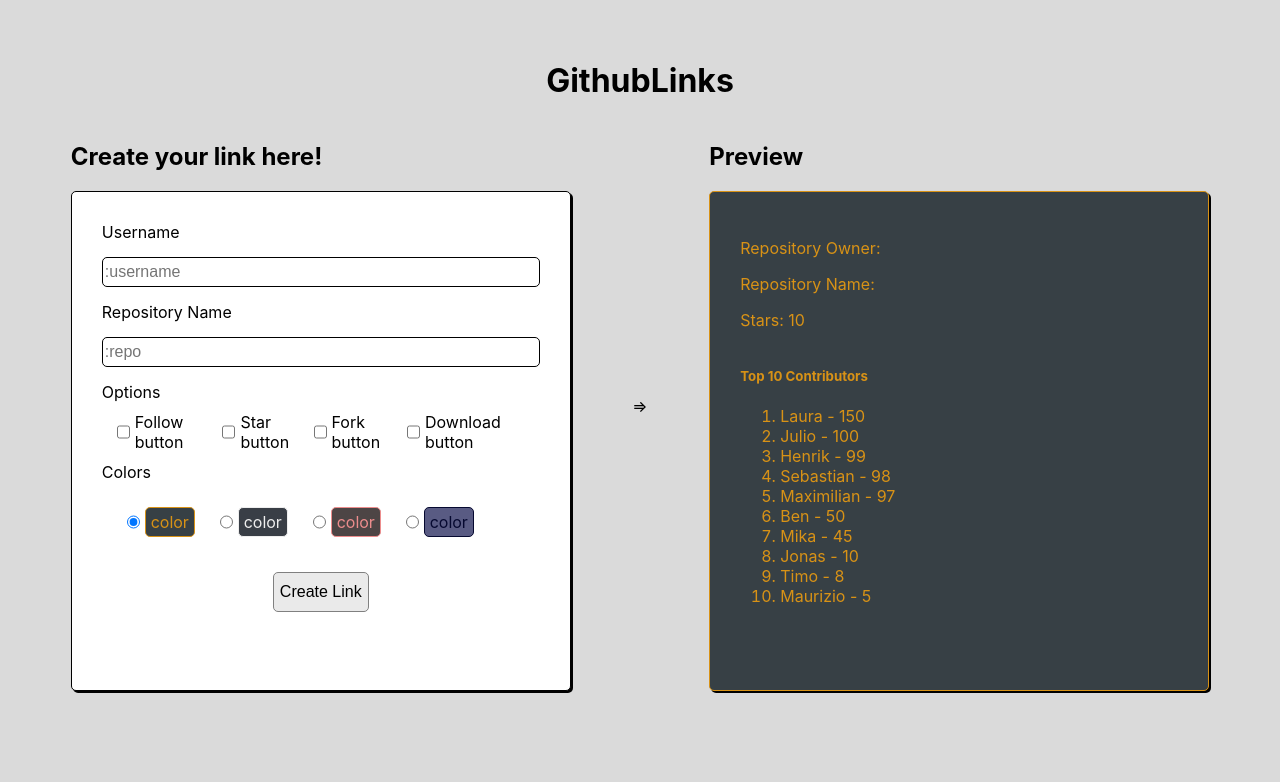
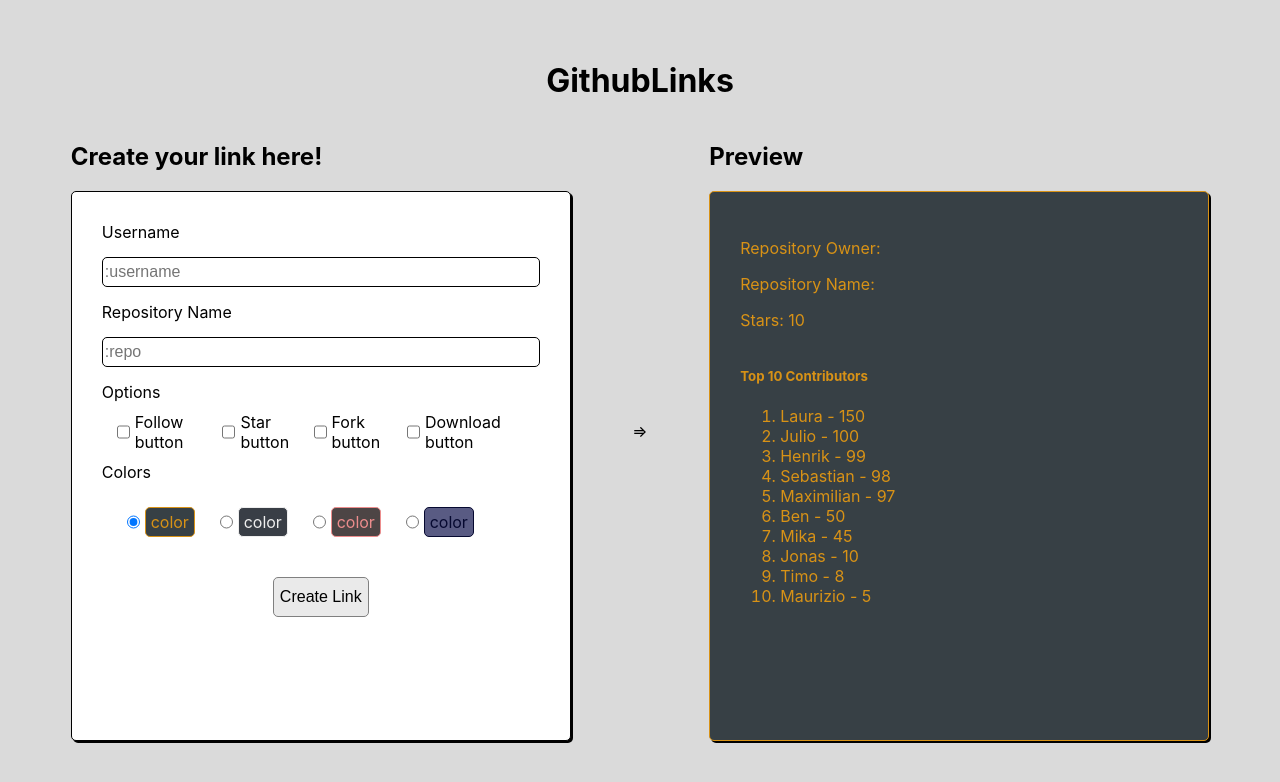
Before and after one commit to jjla26/superchat-frontend-challenge, a Next.js app: page / in a window 1280 px wide. Shown: the top 782 px of the page. Built offline with nearby package versions, Linux system fonts and the light colour scheme; no server answers.

Commit message:
Fixed content overflow in form card

```diff
--- a/styles/globals.css
+++ b/styles/globals.css
@@ -26,6 +26,7 @@
   border: 1px solid gray;
   font-size: 16px;
   cursor: pointer;
+  margin: 5px;
 }
 
 button:hover {
@@ -40,7 +41,7 @@
   border: 1px solid black;
   border-radius: 5px;
   width: 500px;
-  height: 500px;
+  height: 550px;
   display: flex;
   flex-direction: column;
   justify-content: flex-start;
```
